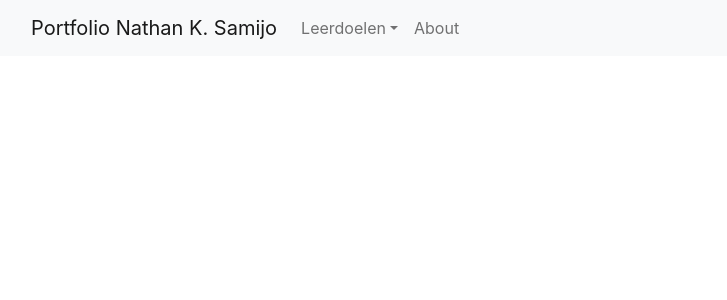
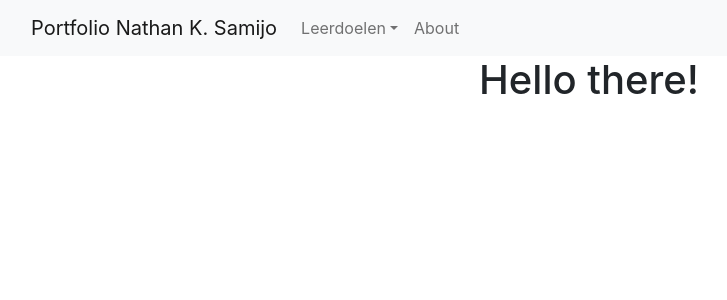
Before and after one commit to Nsamijo/Stage, a React (Create React App) app: page / in a window 1280 px wide. Shown: the top 300 px of the page, without its empty margins (51-778 px from the left). Built offline with nearby package versions, Linux system fonts and the light colour scheme.

Commit message:
Summary: Added landing component
Changes:
- app.jsx:
  - Added route for landing
  - Added Home component
- Home.jsx: Created simple landing component

```diff
--- a/src/app.jsx
+++ b/src/app.jsx
@@ -2,6 +2,7 @@ import React from "react";
 import Navigation from "./components/navigation/Navigation";
 import {HashRouter as Router, Switch, Route} from "react-router-dom";
 import About from "./components/about/about";
+import Home from "./components/home/Home";
 
 function App() {
     return (
@@ -10,6 +11,9 @@ function App() {
                     <Navigation/>
                 <div className="Content">
                     <Switch>
+                        <Route exact path="/">
+                            <Home/>
+                        </Route>
                         <Route path="/Stage/About">
                             <About/>
                         </Route>
--- a/src/components/home/Home.jsx
+++ b/src/components/home/Home.jsx
@@ -1,20 +1,17 @@
 import React from "react";
-import {Container} from "react-bootstrap";
 
 import './Home.css';
 
-class Home extends React.Component {
-  render () {
+const Home = () => {
     return (
-        <Container>
-            {/*<Switch>*/}
-            {/*  <Route path="/about">*/}
-            {/*    <About/>*/}
-            {/*  </Route>*/}
-            {/*</Switch>*/}
-        </Container>
+        <>
+        <div>
+            <h1>
+                Hello there!
+            </h1>
+        </div>
+        </>
     );
-  }
 }
 
 export default Home;
```
